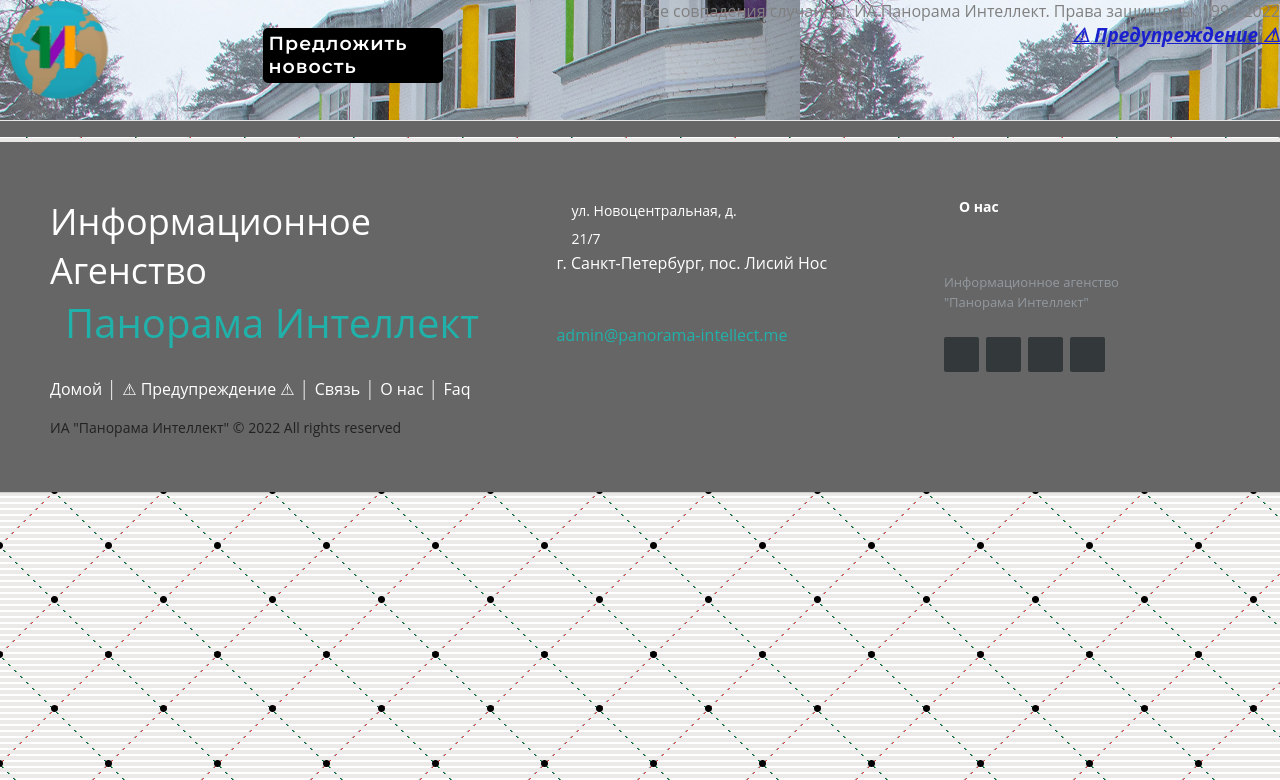
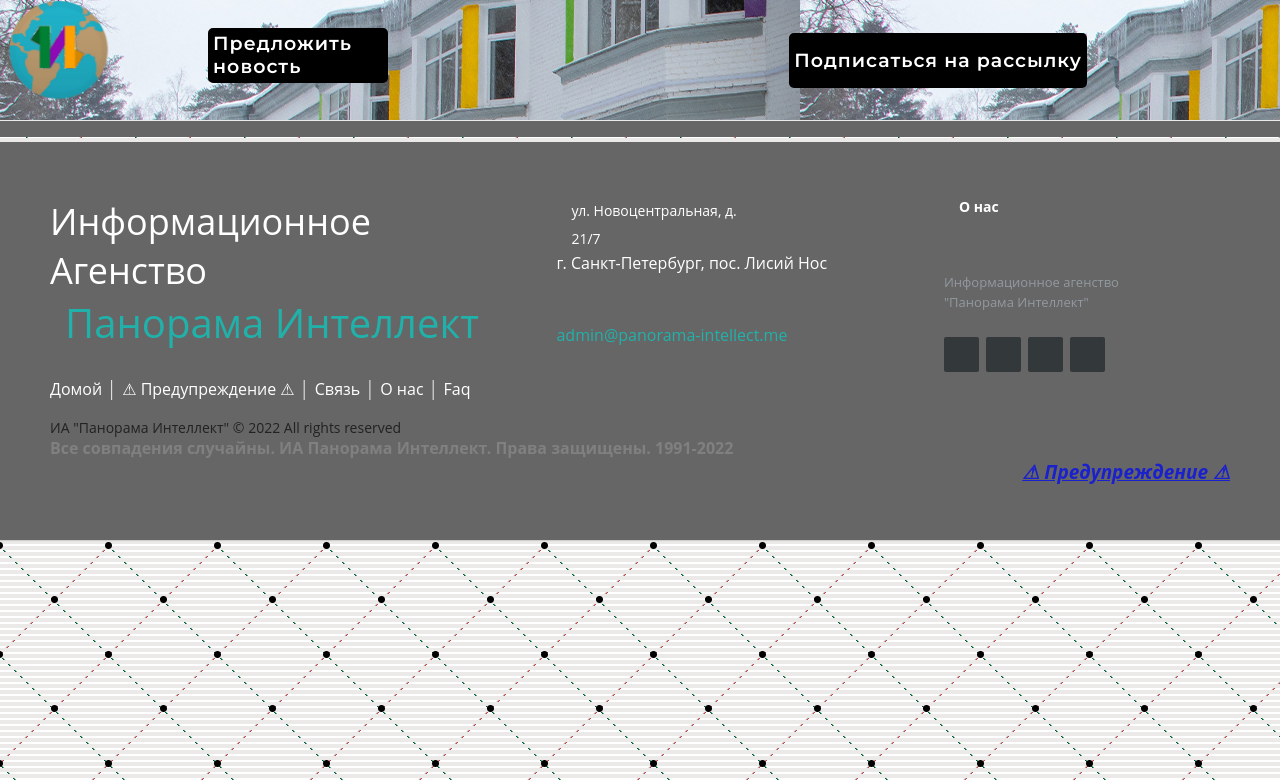
Before and after one commit to P3s9vGang/panorama-intellect.me, a Django app: page / in a window 1280 px wide. Shown: the top 780 px of the page. Run offline with Django 3.2, Linux system fonts and the light colour scheme; data that the repository does not hold is empty.

Commit message:
notifications update

```diff
--- a/main/static/main/style.css
+++ b/main/static/main/style.css
@@ -4,20 +4,59 @@
     margin: 0px;
     padding: 0px;
 }
+
 *::-webkit-scrollbar {
-    width: 12px;               /* ширина scrollbar */
+    width: 12px;
+    /* ширина scrollbar */
 }
+
 *::-webkit-scrollbar-track {
-    background: #ddb2c1;        /* цвет дорожки */
+    background: #ddb2c1;
+    /* цвет дорожки */
     border-radius: 20px;
 }
-body::-webkit-scrollbar-track{
+
+body::-webkit-scrollbar-track {
     border-radius: 0px;
 }
+
 *::-webkit-scrollbar-thumb {
-    background-color: #2d2f2f;    /* цвет плашки */
-    border-radius: 20px;       /* закругления плашки */
-    border: 3px solid #57b380;  /* padding вокруг плашки */
+    background-color: #2d2f2f;
+    /* цвет плашки */
+    border-radius: 20px;
+    /* закругления плашки */
+    border: 3px solid #57b380;
+    /* padding вокруг плашки */
+}
+
+.notifications {
+    display: flex;
+    flex-direction: column;
+    justify-content: center;
+}
+
+.notifications a {
+    display: flex;
+    flex-direction: column;
+    justify-content: center;
+    font-family: 'Montserrat', sans-serif;
+    text-decoration: none;
+    border: 5px solid black;
+    border-radius: 5px;
+    box-sizing: border-box;
+    color: #fff;
+    font-size: 19px;
+    letter-spacing: 1px;
+    background-color:#000;
+    height: 55px;
+}
+
+.floating-button{
+    position: absolute;
+    top: 5px;
+    left: 5px;
+    margin-right: 65px;
+    height: 0px;
 }
 
 body {
@@ -28,12 +67,11 @@
         linear-gradient(45deg, transparent 74px, transparent 75px, blue 75px, green 76px, transparent 77px, transparent 109px),
         linear-gradient(-45deg, transparent 75px, transparent 76px, red 76px, #a4a4a4 77px, transparent 78px, transparent 109px),
         #fff;
-  background-size: 109px 109px, 109px 109px,100% 6px, 109px 109px, 109px 109px;
+    background-size: 109px 109px, 109px 109px, 100% 6px, 109px 109px, 109px 109px;
     background-position: 54px 55px, 0px 0px, 0px 0px, 0px 0px, 0px 0px;
-
 }
 
-span{
+span {
     display: flex;
     flex-direction: column;
     justify-content: center;
@@ -42,17 +80,18 @@
     margin: 0 15px;
     perspective: 1000px;
 }
-span a{
+
+span a {
     font-size: 19px;
     letter-spacing: 1px;
     transform-style: preserve-3d;
     transform: translateZ(-25px);
     transition: transform .25s;
     font-family: 'Montserrat', sans-serif;
+}
 
-}
 span a:before,
-span a:after{
+span a:after {
     position: absolute;
     content: "Предложить новость";
     height: 55px;
@@ -64,24 +103,26 @@
     box-sizing: border-box;
     border-radius: 5px;
 }
-span a:before{
+
+span a:before {
     color: #fff;
     background: #000;
     transform: rotateY(0deg) translateZ(25px);
 }
-span a:after{
+
+span a:after {
     color: #000;
     transform: rotateX(90deg) translateZ(25px);
 }
-span a:hover{
+
+span a:hover {
     transform: translateY(30px) rotateX(-90deg);
 }
-
 
 header {
     display: flex;
     flex-direction: row;
-    justify-content: space-between;
+    justify-content: space-around;
     /* Для старых браузеров */
     height: 7.5em;
     /* Высота шапки */
@@ -98,7 +139,7 @@
 section {
     width: 100%;
     display: inline-block;
-	background-color: lightseagreen: ;
+    background-color: lightseagreen:;
     background-size: 100%;
     background: #666;
     height: 2vh;
@@ -106,10 +147,9 @@
     font-size: 22px;
     font-weight: 700;
     text-decoration: underline;
-
 }
 
-.footer-distributed{
+.footer-distributed {
     background: #666;
     box-shadow: 0 1px 1px 0 rgba(0, 0, 0, 0.12);
     box-sizing: border-box;
@@ -121,63 +161,59 @@
 
 .footer-distributed .footer-left,
 .footer-distributed .footer-center,
-.footer-distributed .footer-right{
+.footer-distributed .footer-right {
     display: inline-block;
     vertical-align: top;
 }
 
 /* Footer left */
-
-.footer-distributed .footer-left{
+.footer-distributed .footer-left {
     width: 40%;
 }
 
 /* The company logo */
-
-.footer-distributed h3{
-  color:  #ffffff;
+.footer-distributed h3 {
+    color: #ffffff;
     font: normal 36px 'Open Sans', cursive;
     margin: 0;
     display: inline;
 }
 
-.footer-distributed h3 span{
+.footer-distributed h3 span {
     display: inline;
-  color:  lightseagreen;
+    color: lightseagreen;
     font: normal 40px 'Open Sans', cursive;
 }
 
 /* Footer links */
-
-.footer-distributed .footer-links{
-  color:  #ffffff;
+.footer-distributed .footer-links {
+    color: #ffffff;
     margin: 20px 0 12px;
     padding: 0;
 }
 
-.footer-distributed .footer-links a{
-  display:inline-block;
+.footer-distributed .footer-links a {
+    display: inline-block;
     line-height: 1.8;
-  font-weight:400;
+    font-weight: 400;
     text-decoration: none;
-  color:  inherit;
+    color: inherit;
 }
 
-.footer-distributed .footer-company-name{
-  color:  #222;
+.footer-distributed .footer-company-name {
+    color: #222;
     font-size: 14px;
     font-weight: normal;
     margin: 0;
 }
 
 /* Footer Center */
-
-.footer-distributed .footer-center{
+.footer-distributed .footer-center {
     width: 35%;
 }
 
-.footer-distributed .footer-center i{
-  background-color:  #33383b;
+.footer-distributed .footer-center i {
+    background-color: #33383b;
     color: #ffffff;
     font-size: 25px;
     width: 38px;
@@ -189,34 +225,35 @@
     vertical-align: middle;
 }
 
-.footer-distributed .footer-center i.fa-envelope{
+.footer-distributed .footer-center i.fa-envelope {
     font-size: 17px;
     line-height: 38px;
 }
 
-.footer-distributed .footer-center p{
+.footer-distributed .footer-center p {
     display: inline-block;
     color: #ffffff;
-  font-weight:400;
+    font-weight: 400;
     vertical-align: middle;
-  margin:0;
+    margin: 0;
 }
 
-.footer-distributed .footer-center p span{
-  display:block;
+.footer-distributed .footer-center p span {
+    display: block;
     font-weight: normal;
-  font-size:14px;
-  line-height:2;
+    font-size: 14px;
+    line-height: 2;
 }
 
-.footer-distributed .footer-center p a{
-  color:  lightseagreen;
-  text-decoration: none;;
+.footer-distributed .footer-center p a {
+    color: lightseagreen;
+    text-decoration: none;
+    ;
 }
 
 .footer-distributed .footer-links a:before {
     content: "|";
-  font-weight:300;
+    font-weight: 300;
     font-size: 20px;
     left: 0;
     color: #fff;
@@ -229,28 +266,27 @@
 }
 
 /* Footer Right */
-
-.footer-distributed .footer-right{
+.footer-distributed .footer-right {
     width: 20%;
 }
 
-.footer-distributed .footer-company-about{
+.footer-distributed .footer-company-about {
     line-height: 20px;
-  color:  #92999f;
+    color: #92999f;
     font-size: 13px;
     font-weight: normal;
     margin: 0;
 }
 
-.footer-distributed .footer-company-about span{
+.footer-distributed .footer-company-about span {
     display: block;
-  color:  #ffffff;
+    color: #ffffff;
     font-size: 14px;
     font-weight: bold;
     margin-bottom: 20px;
 }
 
-.footer-distributed .footer-icons{
+.footer-distributed .footer-icons {
     margin-top: 25px;
 }
 
@@ -260,53 +296,48 @@
 /* a .fa fa-facebook{
 	background: url(https://res.cloudinary.com/dtmzga3im/image/upload/eimrdqr0iutxk3riilyj);
 } */
-.footer-distributed .footer-icons a{
+.footer-distributed .footer-icons a {
     display: inline-block;
     width: 35px;
     height: 35px;
     cursor: pointer;
-  background-color:  #33383b;
+    background-color: #33383b;
     border-radius: 2px;
-
     font-size: 20px;
     color: #ffffff;
     text-align: center;
     line-height: 35px;
-
     margin-right: 3px;
     margin-bottom: 5px;
 }
 
 /* If you don't want the footer to be responsive, remove these media queries */
-
 @media (max-width: 880px) {
-
-  .footer-distributed{
+    .footer-distributed {
         font: bold 14px sans-serif;
     }
 
     .footer-distributed .footer-left,
     .footer-distributed .footer-center,
-  .footer-distributed .footer-right{
+    .footer-distributed .footer-right {
         display: block;
         width: 100%;
         margin-bottom: 40px;
         text-align: center;
     }
 
-  .footer-distributed .footer-center i{
+    .footer-distributed .footer-center i {
         margin-left: 0;
     }
-
 }
 
-.articles{
+.articles {
     display: flex;
     justify-content: space-around;
     flex-flow: row wrap;
 }
 
-.baha1493 figcaption{
+.baha1493 figcaption {
     display: flex;
     flex-direction: column;
     justify-content: space-around;
@@ -314,7 +345,7 @@
 }
 
 .baha1493 {
-  font-family: 'Open Sans', Arial , sans-serif;
+    font-family: 'Open Sans', Arial, sans-serif;
     position: relative;
     float: left;
     overflow: auto;
@@ -334,16 +365,18 @@
     box-shadow: 0 0 16.5px #d2e6e4;
 }
 
-#wrapper{
+#wrapper {
     display: table;
-height:100%;
+    height: 100%;
 }
-#header{
-height:300px;
+
+#header {
+    height: 300px;
     background: url(https://abgrealty.com/images/footer-bg.jpg)
 }
-#wrapper{
-width:100%;
+
+#wrapper {
+    width: 100%;
 }
 
 #fckblsht {
--- a/main/templates/main/main.html
+++ b/main/templates/main/main.html
@@ -9,15 +9,12 @@
     <link rel="icon" href="{% static 'main/images/ia-panorama.png' %}" type="image/png">
     <link rel="shortcut icon" href="{% static 'main/images/ia-panorama.png' %}" type="image/png">
 </head>
+<a href="#" сlass="floating-button"> <img id="fckblsht" src="{% static 'main/images/ia-panorama.png' %}"> </a>
 <header>
-    <a href="#" style="margin-right: 65px;" сlass="floating-button"> <img id="fckblsht" src="{% static 'main/images/ia-panorama.png' %}"> </a>
     <span><a href="offer"></a></span>
-    <div style="color:gray;">Все совпадения случайны. ИА Панорама Интеллект. Права защищены. 1991-2022
-			<p></p>
+    <div class="notifications"><a target = "_blank" href="https://t.me/PanoramaIntellectBot">Подписаться на рассылку</a></div>
+</header>
 
-			<p align="right"> <a style="color: #1a20ce; font-weight: 700; font: 'Open Sans'; font-size: 19px; font-style: oblique;" href="https://panorama-intellect.me/warning"> ⚠ Предупреждение ⚠</a></p>
-		</div>
-</header>
 <body>
     <div class="articles">
         {%for article in articles%}
@@ -78,6 +75,11 @@
                 <a href="#"><i class="fa fa-github"></i></a>
             </div>
         </div>
+        <div style="color:gray;">
+            <p>Все совпадения случайны. ИА Панорама Интеллект. Права защищены. 1991-2022</p>
+            <p align="right"> <a style="color: #1a20ce; font-weight: 700; font: 'Open Sans'; font-size: 19px; font-style: oblique;" href="https://panorama-intellect.me/warning"> ⚠ Предупреждение ⚠</a></p>
+        </div>
     </footer>
 </body>
+
 </html>
--- a/main/views.py
+++ b/main/views.py
@@ -1,10 +1,66 @@
 from django.shortcuts import render
 from django.http import HttpResponse, HttpResponseRedirect
 import os
-from .models import Article, OfferedArticle
+from .models import Article, OfferedArticle, Subscriber
 from .forms import ArticleOffer
+import telebot as tb
+from telebot import types
+import threading as td
+bot = tb.TeleBot('5144005351:AAF17je1fLUroxiFt_PAPyuwo9cE01UQq1o')
+
+@bot.message_handler(commands=["start"])
+def start(message):
+    markup=types.ReplyKeyboardMarkup(resize_keyboard=True)
+    if Subscriber.objects.filter(tgid = str(message.chat.id)).exists():
+        unsub=types.KeyboardButton("Отписаться")
+        markup.add(unsub)
+        bot.send_message(message.chat.id, 'Привет, дорогой подпищик!👾\nЕсли тебе надоели наши посты можешь отписаться от рассылки',  reply_markup=markup)
+    else:
+        sub=types.KeyboardButton("Подписаться")
+        markup.add(sub)
+        bot.send_message(message.chat.id, 'Приветствуем тебя!👾\nТут ты можешь подписаться на рассылку о новых постах',  reply_markup=markup)
+
+@bot.message_handler(content_types=["text"])
+def handler(message):
+    unsubmk=types.ReplyKeyboardMarkup(resize_keyboard=True)
+    unsub=types.KeyboardButton("Отписаться")
+    unsubmk.add(unsub)
+    submk=types.ReplyKeyboardMarkup(resize_keyboard=True)
+    sub=types.KeyboardButton("Подписаться")
+    submk.add(sub)
+    if message.text.strip().lower() == 'подписаться':
+        if Subscriber.objects.filter(tgid = str(message.chat.id)).exists():
+            bot.send_message(message.chat.id, "Ты уже подписан!🙂", reply_markup = unsubmk)
+        else:
+            try:
+                Subscriber(tgid = str(message.chat.id)).save()
+            except Exception as ex:
+                print('При подписке пользователя с id:{} что то пошло не так:\n{}'.format(message.chat.id, ex))
+            bot.send_message(message.chat.id, "Подписка оформлена!😎", reply_markup = unsubmk)
+    elif message.text.strip().lower() == 'отписаться':
+        if Subscriber.objects.filter(tgid = str(message.chat.id)).exists():
+            try:
+                Subscriber.objects.get(tgid = str(message.chat.id)).delete()
+            except Exception as ex:
+                print('При отписке пользователя с id:{} что то пошло не так:\n{}'.format(message.chat.id, ex))
+            bot.send_message(message.chat.id, "Рассылка остановлена👌", reply_markup = submk)
+        else:
+            bot.send_message(message.chat.id, "Ты и не был подписан🙃", reply_markup = submk)
+
+polling = False
+
+def plg():
+    bot.polling(none_stop=True, interval=0)
+
 
 def newspage(request):
+    global polling
+    if not polling:
+        try:
+            td.Thread(target = plg, name = "polling").start()
+            polling = True
+        except Exception as ex:
+            print(ex)
     data = {
         "articles" : Article.objects.all()
     }
--- a/requirements.txt
+++ b/requirements.txt
@@ -12,3 +12,4 @@
 sqlparse==0.4.2
 urllib3==1.26.7
 whitenoise==5.3.0
+pytelegrambotapi==1.26.7
```
Also changed, not shown: main/admin.py (+8 -2 lines), main/models.py (+18 -0 lines), main/templates/main/about.html (+18 -9 lines), main/templates/main/offer.html (+10 -7 lines). Lines whose indentation alone changed are shown as unchanged.
